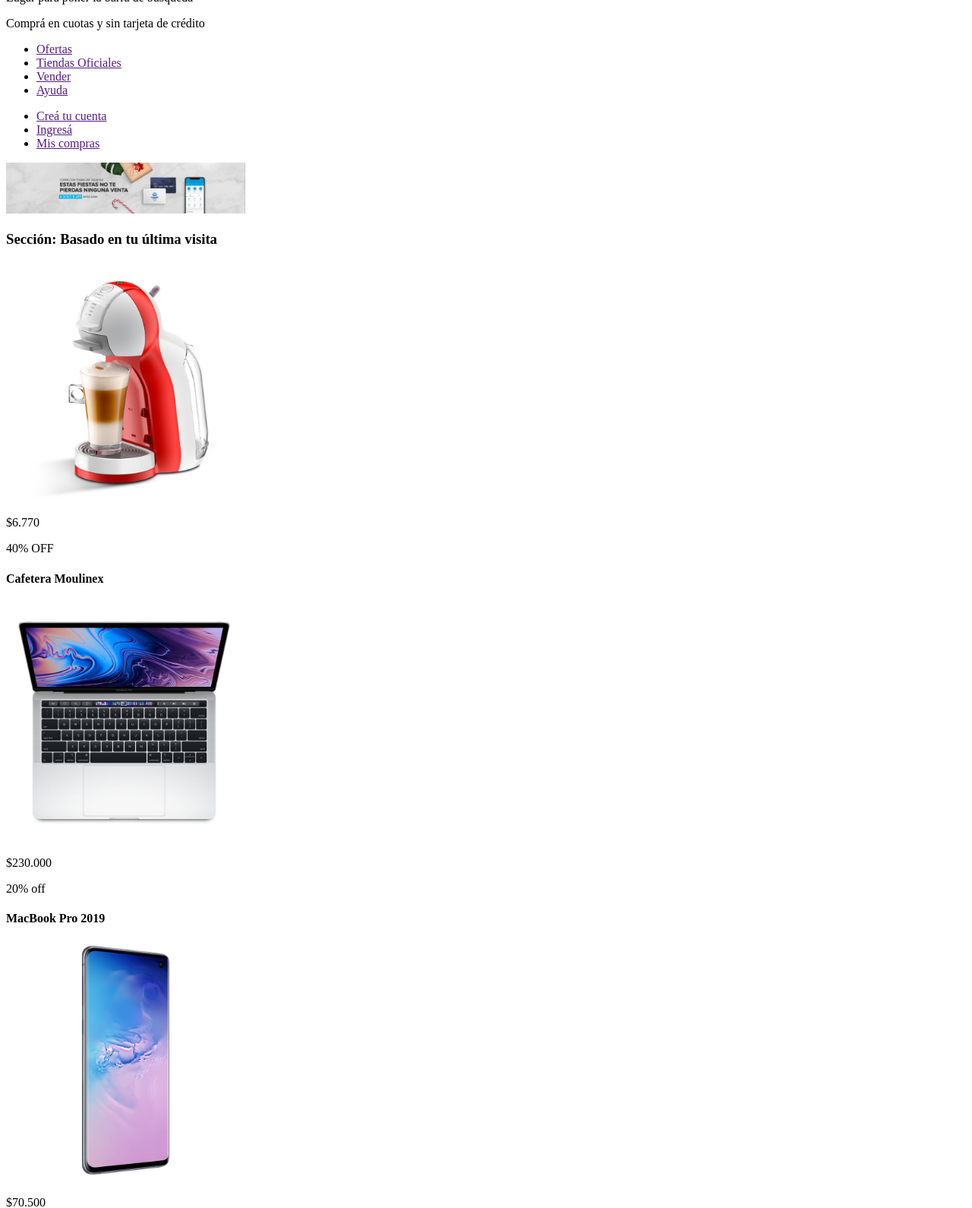
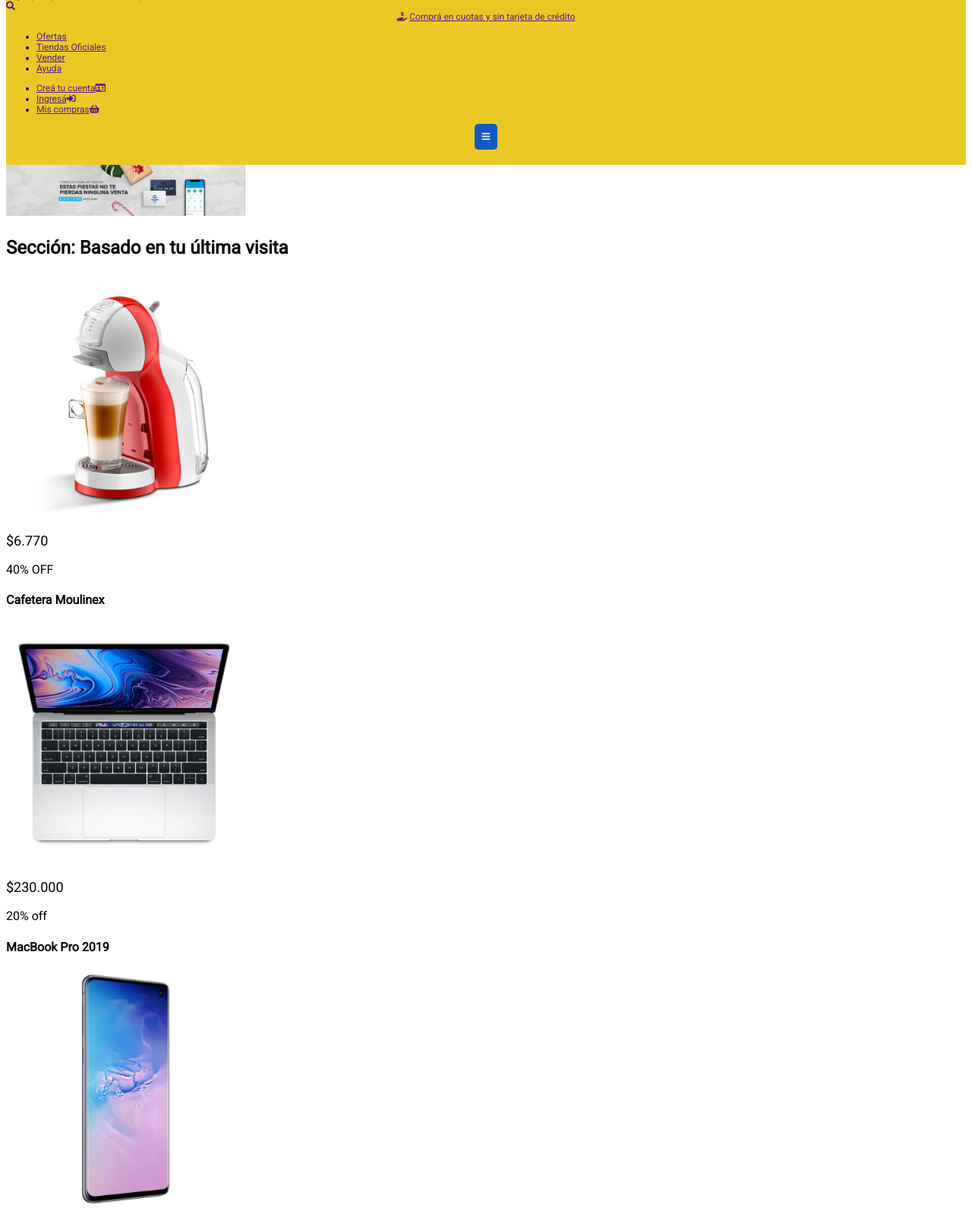
Before and after one commit to leovega06/Estructura-de-sitio-web, a website: page views/home.html in a window 1280 px wide. Shown: the part 106-1696 px from the top of the page at 76% size. Drawn offline with Linux system fonts and the light colour scheme.

Commit message:
agregandoestilos

```diff
--- a/package.json
+++ b/package.json
@@ -1,5 +1,5 @@
 {
-  "name": "estructuradeunsitiowebintegrador",
+  "name": "agregadodeestilos",
   "version": "1.0.0",
   "description": "",
   "main": "app.js",
--- /dev/null
+++ b/public/css/styles.css
@@ -0,0 +1,80 @@
+@import url('https://fonts.googleapis.com/css2?family=Roboto&display=swap');
+
+/*
+font-family: 'Roboto', sans-serif;
+*/
+
+/*
+Paleta de colores
+Amarillo: #EAC926;
+Azul: #03264C;
+Celeste: #1259c3;
+Gris oscuro: #666;
+Gris claro: #ebebeb;
+Verde: #39b54a;
+*/
+
+*{
+    font-family: 'Roboto', sans-serif;
+
+}
+
+/*header*/
+
+
+header.encabezado{
+    background-color: #EAC926;
+    font-size: 12px;
+}
+
+header .compra{
+    text-align: center;
+}
+
+header .burger-menu {
+    text-align: center;
+    display: inline-block;
+    width: auto;
+    padding: 10px;
+    color: white;
+    background-color:  #1259c3;
+    border-radius: 5px;
+
+   }
+
+header .hamb{
+       text-align: center;
+       padding-bottom: 20px;
+   }
+
+
+
+/*main*/
+
+
+main section h3{
+    font-size: 24px;
+}
+
+main section article p.precio{
+    font-size: 18px;
+}
+
+main section article p.descuento{
+    font-size: 16px;
+}
+
+main section article h4{
+    font-size: 16px;
+}
+
+/*footer*/
+
+footer{
+    text-align: center;
+}
+
+footer section a{
+    font-size: 40px;
+    color: #1259c3;
+}
--- a/views/home.html
+++ b/views/home.html
@@ -5,11 +5,18 @@
     <meta http-equiv="X-UA-Compatible" content="IE=edge">
     <meta name="viewport" content="width=device-width, initial-scale=1.0">
     <title>Document</title>
+    <link rel="stylesheet" href="/css/styles.css">
 </head>
-<body>
-    <header><img width= "315" src="/images/logo-mercado-liebre.svg" alt="">
+<body><link href="https://cdnjs.cloudflare.com/ajax/libs/font-awesome/5.15.3/css/all.min.css"
+    rel="stylesheet" />
+    <header class="encabezado"><img width= "315" src="/images/logo-mercado-liebre.svg" alt="">
         <div>Lugar para poner la barra de búsqueda</div>
-        <p>Comprá en cuotas y sin tarjeta de crédito</p>
+        <div><a href=""><i class="fas fa-search"></i></a></div>
+        <div class="compra"><a href=""><i class="fas fa-hand-holding-usd"></i></a>
+           <a href="">Comprá en cuotas y sin tarjeta de crédito</a>
+
+        </div>
+
         <nav>
             <ul>
                <li><a href="">Ofertas</a></li>
@@ -19,34 +26,39 @@
             </ul>
 
             <ul>
-                <li><a href="">Creá tu cuenta</a></li>
-                <li><a href="">Ingresá</a></li>
-                <li><a href="">Mis compras</a></li>
+                <li><a href="">Creá tu cuenta</a><a href=""><i class="far fa-id-card"></i></a></li>
+                <li><a href="">Ingresá</a><a href=""><i class="fas fa-sign-in-alt"></i></a></li>
+                <li><a href="">Mis compras</a><a href=""><i class="fas fa-shopping-basket"></i></a></li>
             </ul>
         </nav>
+       <div class="hamb">
+        <div class="burger-menu" >
+            <i class="fas fa-bars"></i>
+        </div>
+        </div>
 
     </header>
 
     <main><img width= "315" src="/images/img-home-banner.jpg" alt="">
         <section> <h3>Sección: Basado en tu última visita</h3>
             <article><img width= "315" src="/images/img-cafetera-moulinex.jpg" alt="">
-                    <p>$6.770</p>
-                    <p>40% OFF</p>
+                    <p class="precio">$6.770</p>
+                    <p class="descuento">40% OFF</p>
                     <h4>Cafetera Moulinex</h4>
             </article>
             <article><img width= "315" src="/images/img-macbook-pro-2019.jpg" alt="">
-                    <p>$230.000</p>
-                    <p>20% off</p>
+                    <p class="precio">$230.000</p>
+                    <p class="descuento">20% off</p>
                     <h4>MacBook Pro 2019</h4>
             </article>
             <article><img width= "315" src="/images/img-samsung-galaxy-s10.jpg"alt="">
-                    <p>$70.500</p>
-                    <p>10% off</p>
+                    <p class="precio">$70.500</p>
+                    <p class="descuento">10% off</p>
                     <h4>Samsung Galaxy S10</h4>
              </article>
             <article><img width= "315" src="/images/img-tv-samsung-smart.jpg" alt="">
-                    <p>$23.200</p>
-                    <p>5% off</p>
+                    <p class="precio">$23.200</p>
+                    <p class="descuento">5% off</p>
                     <h4>SmartTv Samsung 43"</h4>
             </article>
         </section>
@@ -56,23 +68,23 @@
 
         <section> <h3>Sección de Ofertas</h3>
             <article><img width= "315" src="/images/img-cafetera-moulinex.jpg" alt="">
-                    <p>$6.770 </p>
-                    <p>40% OFF</p>
+                    <p class="precio">$6.770 </p>
+                    <p class="descuento">40% OFF</p>
                     <h4>Cafetera Moulinex</h4>
             </article>
             <article><img width= "315" src="/images/img-macbook-pro-2019.jpg" alt="">
-                    <p>$230.000</p>
-                    <p>20% off</p>
+                    <p class="precio">$230.000</p>
+                    <p class="descuento">20% off</p>
                     <h4>MacBook Pro 2019</h4>
             </article>
             <article><img width= "315" src="/images/img-samsung-galaxy-s10.jpg"alt="">
-                    <p>$70.500</p>
-                    <p>10% off</p>
+                    <p class="precio">$70.500</p>
+                    <p class="descuento">10% off</p>
                     <h4>Samsung Galaxy S10</h4>
             </article>
             <article><img width= "315" src="/images/img-tv-samsung-smart.jpg" alt="">
-                    <p>$23.200</p>
-                    <p>5% off</p>
+                    <p class="precio">$23.200</p>
+                    <p class="descuento">5% off</p>
                     <h4>SmartTv Samsung 43"</h4>
             </section>
 
@@ -81,12 +93,14 @@
 
     <footer><P>----------------------------------------------------------------</P>
         <section>
+            <a href=""><i class="fas fa-credit-card"></i></a>
                 <h4>Pagá con tarjeta o en efectivo</h4>
                 <p>Con Mercado Liebre Cash, tenés cuotas sin interés con tarjeta o efectivo en
                     puntos de pago. ¡Y siempre es seguro!</p>
         </section>
 
         <section>
+            <a href=""><i class="fas fa-gift"></i></a>
             <h4>Envío gratis desde $ 2.500</h4>
             <p>Solo por estar registrad@ en Mercado Liebre tenés envíos gratis en miles de
                 productos. Es un beneficio de Mercado Puntos.
@@ -94,6 +108,7 @@
         </section>
 
         <section>
+            <a href=""><i class="fas fa-user-shield"></i></a>
             <h4>Seguridad, de principio a fin</h4>
             <p>¿No te gusta? ¡Devolvelo! En Mercado Liebre, no hay nada que no puedas hacer,
                 porque estás siempre protegid@.
```
